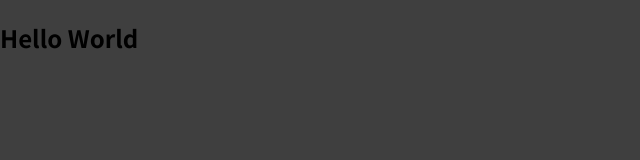
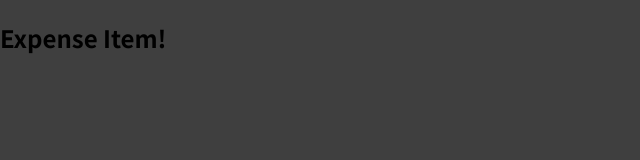
Before and after one commit to hamzaplojovic/expense_tracker, a JavaScript app in the folder app/: page / in a window 1280 px wide. Shown: the top 160 px of the page, without its empty margins (0-640 px from the left). Built offline with nearby package versions, Linux system fonts and the light colour scheme.

Commit message:
Custom component

```diff
--- a/app/src/App.js
+++ b/app/src/App.js
@@ -1,9 +1,7 @@
+import ExpenseItem from "./components/ExpenseItem";
+
 function App() {
-    return (
-        <div>
-            <h2>Hello World</h2>
-        </div>
-    );
+    return <ExpenseItem />;
 }
 
 export default App;
--- /dev/null
+++ b/app/src/components/ExpenseItem.js
@@ -0,0 +1,7 @@
+// A component in React is a function!!!
+
+function ExpenseItem() {
+    return <h2>Expense Item!</h2>;
+}
+
+export default ExpenseItem;
```
